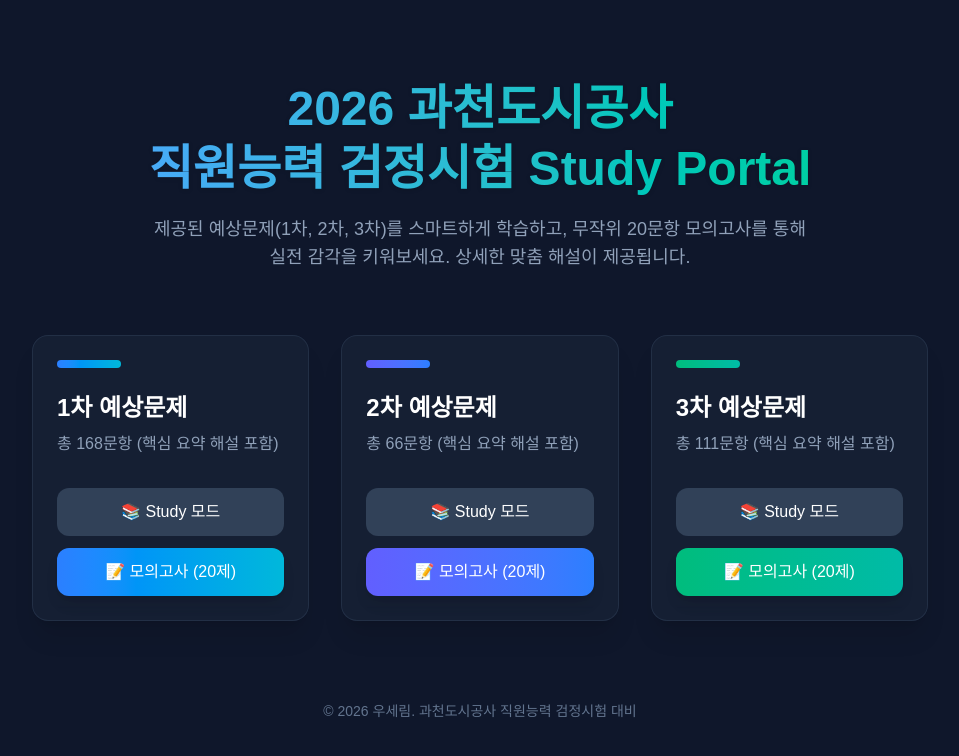
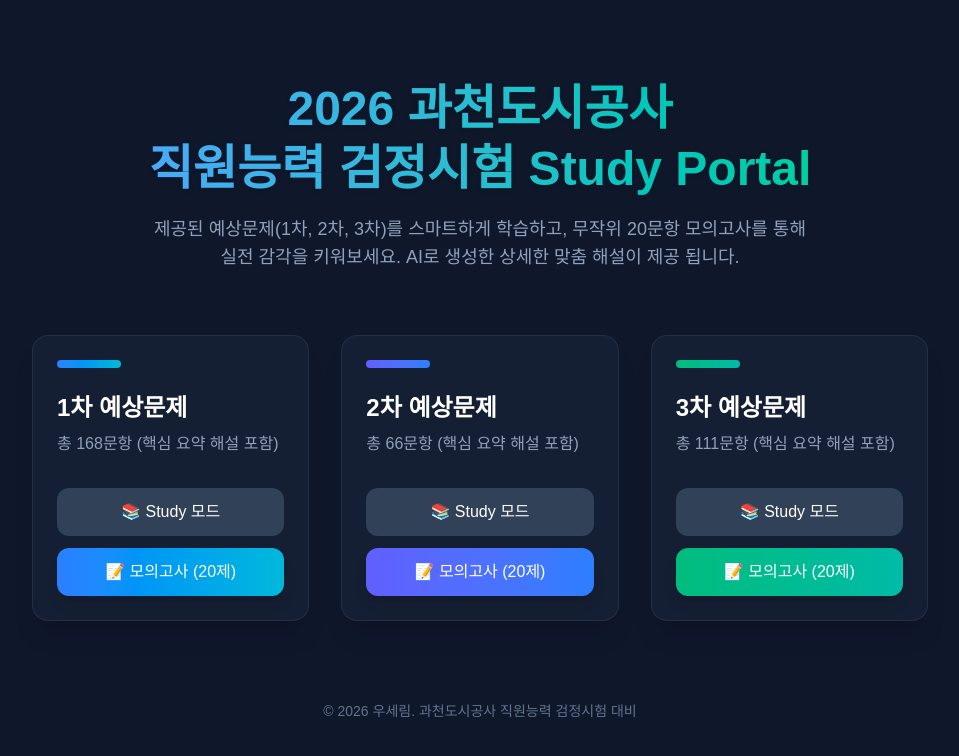
Before and after one commit to kanghee-maker/gctest, a Next.js app: page / in a window 1280 px wide. Shown: the top 756 px of the page, without its empty margins (160-1119 px from the left). Built offline with nearby package versions, Linux system fonts and the light colour scheme.

Commit message:
fix: update description text to explicitly mention AI generated explanations

```diff
--- a/src/app/page.tsx
+++ b/src/app/page.tsx
@@ -12,7 +12,7 @@ export default function Home() {
           </h1>
           <p className="text-slate-400 text-base sm:text-lg max-w-2xl mx-auto px-2">
             제공된 예상문제(1차, 2차, 3차)를 스마트하게 학습하고, 무작위 20문항 모의고사를 통해 실전 감각을 키워보세요.
-            상세한 맞춤 해설이 제공됩니다.
+            AI로 생성한 상세한 맞춤 해설이 제공 됩니다.
           </p>
         </header>
 
```
